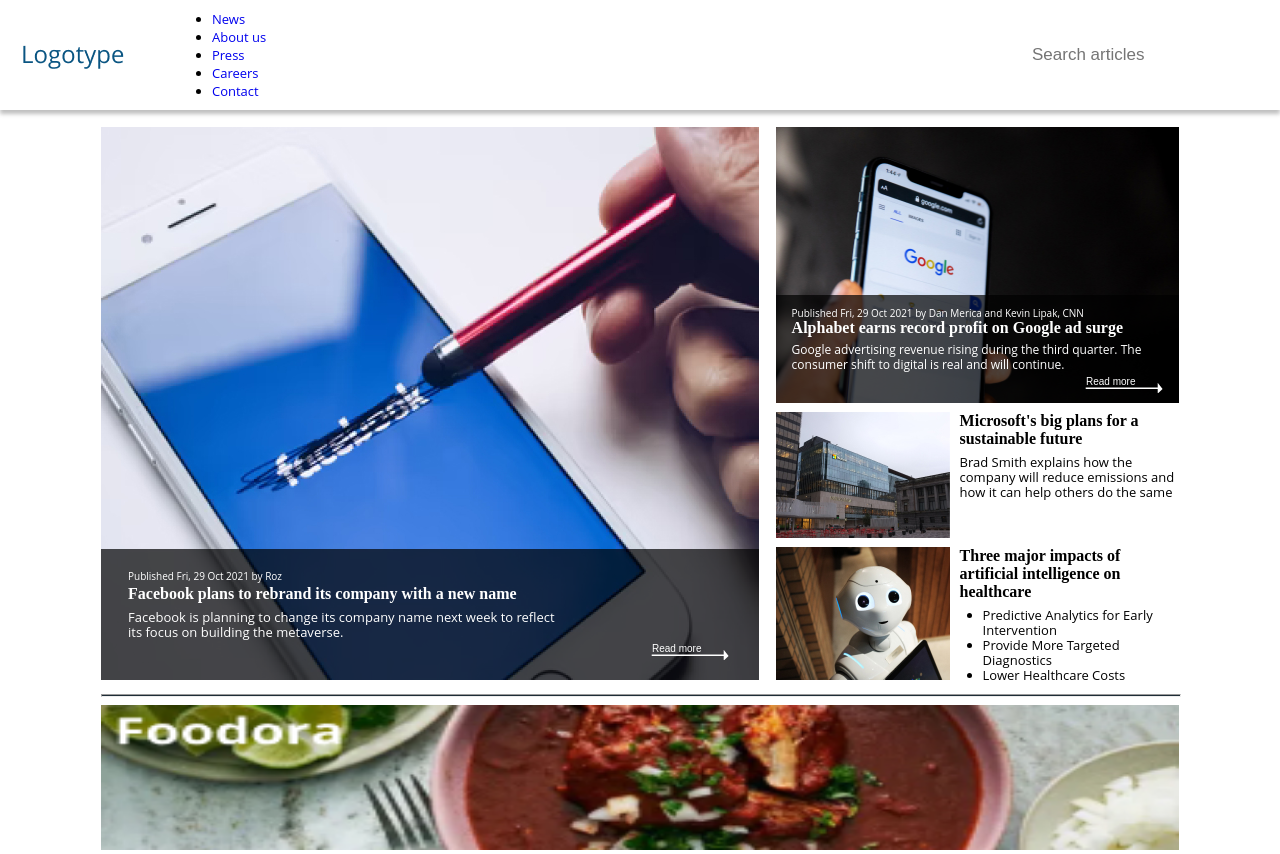
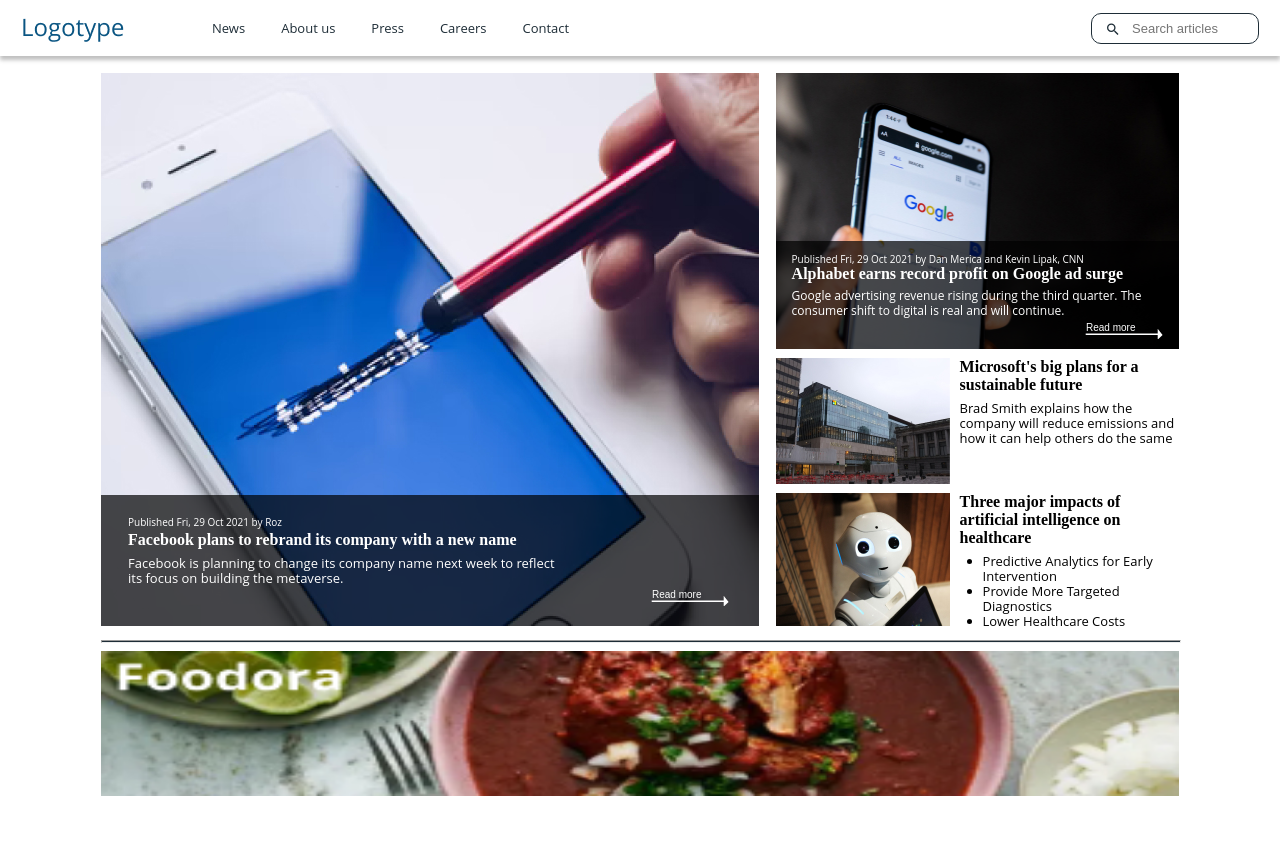
Before and after one commit to saravrg/grupp7, a plain HTML site: page index.html in a window 1280 px wide. After the commit the page ends 800 px from the top, so only its background shows below. Drawn offline with Linux system fonts and the light colour scheme.

Commit message:
fixt last things...

```diff
--- a/index.html
+++ b/index.html
@@ -31,11 +31,10 @@
         </article>
       </section>
       <section>
-        <article class="sok">
-          <form>
-            <input type="search" class="Search_bar" name="q" aria-label="Search" placeholder="Search articles">
-          </form>
-        </article>
+        <form>
+          <div class="searchicon"></div>
+          <input type="search" class="Search_bar" placeholder="Search articles">
+        </form>
       </section>
     </header>
 
@@ -48,7 +47,7 @@
 
 <!-- Article 1 -->
         <article class="article1">
-          <img class="img1" src="Images/pic1.jpg" alt="Joe Biden in dark suit shaking hands with other world leaders. Behind him stands a women dress in a black skirt-suit.">
+          <img class="img1" src="Images/pic1.jpg" alt="Iphone with facebook logo crossed out with a pencil.">
           <section class="container">
             <section class="text1">
               <p class="thumbnail">
@@ -78,7 +77,7 @@
         <!-- Article 2 -->
         <section class="column2-1">
           <article class="article2">
-            <img class="img2" src="Images/pic2.jpg" alt="Two of the candidates for the New York Mayor's race">
+            <img class="img2" src="Images/pic2.jpg" alt="Hand holding iphone with a screen showing the google search engine.">
             <section class="container2">
               <section class="text2">
                 <p class="thumbnail2">
@@ -105,7 +104,7 @@
           <section class="column2-2-1">
         <!-- Article 3 -->
             <article class="article3">
-              <img class="img3" src="Images/Pic3.jpg" alt="Microsoft">
+              <img class="img3" src="Images/Pic3.jpg" alt="The microsoft building with a grey sky in the background.">
               <section class="section3">
                 <h1>
                   Microsoft's big plans for a sustainable future
@@ -119,7 +118,7 @@
             <section class="column2.2.2">
             <!-- Article 4 -->
                 <article class="article4">
-                    <img class="img4" src="Images/Pic4.jpg" alt="Artificial intelligence">
+                    <img class="img4" src="Images/Pic4.jpg" alt="White AI robot looking into the camera smiling.">
                       <section class="section4">
                           <h1>Three major impacts of artificial
                             intelligence on healthcare</h1>
--- a/style.scss
+++ b/style.scss
@@ -85,12 +85,7 @@
   justify-content: space-between;
   align-items: center;
   padding: 10px 21px;
-  input {
-    float: right;
-    padding: 6px;
-    border: 0px;
-    font-size: 17px;
-  }
+
   /*  Section 1 av 2 består av logo och navigering */
   section:nth-child(1) {
     display: flex;
@@ -116,8 +111,7 @@
 
 
       nav {
-        display: flex;
-        flex-direction: row;
+        color: #1E2D37;
         .icon {
           display: none;
         }
@@ -125,13 +119,20 @@
           flex-direction: column;
           .icon {
             display: block;
-
           }
         }
+        ul {
+          list-style-type: none;
+          display: flex;
+          flex-direction: row;
+          li {
+            padding-right: 36px;
+            li:last-child {
+              padding-right: 0px;
+            }
+            a {
+              color: #1E2D37;
 
-        a {
-          /*  marginal mellan nav */
-          padding-right: 36px;
               /*  TYPSNITT */
               text-decoration: none;
               font-family: Open Sans;
@@ -144,41 +145,41 @@
                 line-height: 40px;
               }
             }
-        a:last-child {
-          padding-right: 0px;
           }
-
+        }
       }
     }
   }
   /*  Section 2 av 2 består av sökfältet */
   section:nth-child(2){
-    border: 1px;
-    background-color: lightblue;
     @media (max-width: 700px) {
       display: none
     }
-    article{
-      input[type=text] {
-        width: 130px;
-box-sizing: border-box;
-border: 2px solid #ccc;
-border-radius: 4px;
-font-size: 16px;
-background-color: white;
-background-image: url('searchicon.png');
-background-position: 10px 10px;
+      form {
+        height: 29px;
+        border: solid 0.5px #1E2D37;
+        border-radius: 10px;
+        display: flex;
+        text-align: center left;
+        .searchicon {
+          background-image: url(./Images/search.svg);
+          width: 12px;
+          height: 12px;
           background-repeat: no-repeat;
-padding: 12px 20px 12px 40px;
+          background-size: 100%;
+          background-color: transparent;
+          color: #1E2D37;
+          margin: 9px 11px 8px 15px;
+        }
+        input[type=search] {
+          width: 128px;
+          font-size: 13px;
           -webkit-transition: width 0.4s ease-in-out;
           transition: width 0.4s ease-in-out;
-/*
           float: right;
-        padding: 6px;
-        margin-top: 8px;
-        margin-right: 16px;
-        font-size: 17px;
-        */
+          border: none;
+          background: none;
+          height: 100%;
         }
       }
   }
@@ -222,9 +223,6 @@
   margin-right: auto;
   max-width: 1078px;
   .column1 {
-    // display: flex;
-    // flex-basis: 100%;
-    // flex: 1;
     width: 61%;
     height: 559px;
     margin-right: 17px;
@@ -505,8 +503,6 @@
             margin-bottom: -2px;
           }
 
-
-
           .bodytext2 {
             display: none;
           }
@@ -566,7 +562,6 @@
 
       .img5 {
         width: 100%;
-        height: 71px;
       }
     }
   }
```
Also changed, not shown: Images/Vector.svg (added), Images/search.svg (added), style.css, 2 other files. Lines whose indentation alone changed are shown as unchanged.
